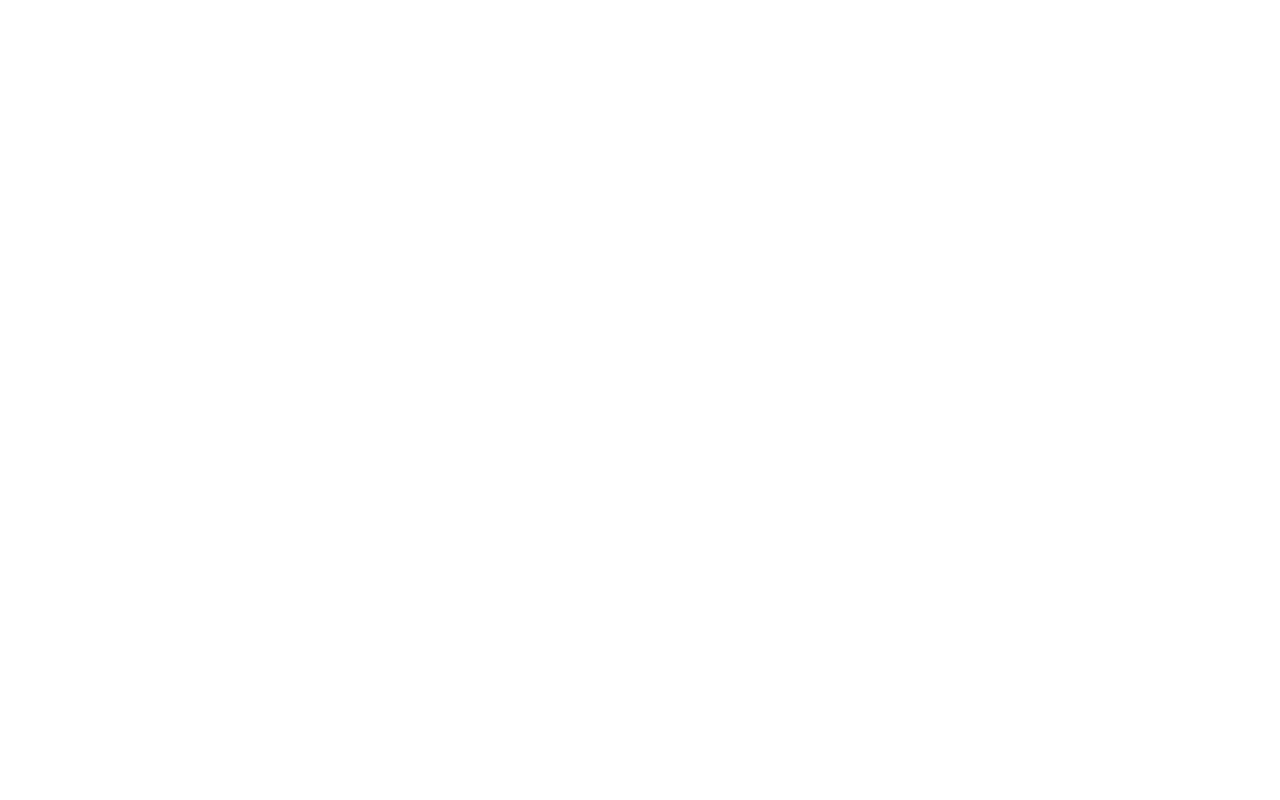
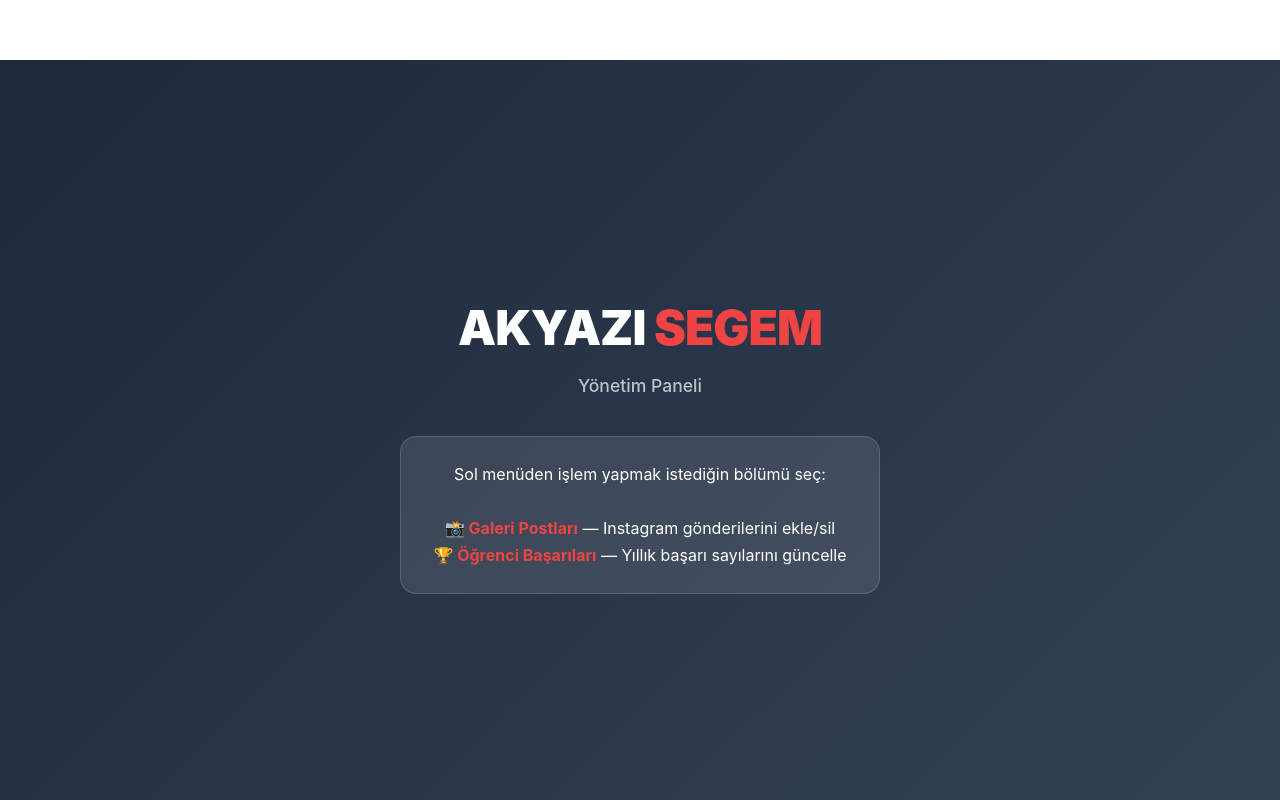
Before and after one commit to Mustafa-Yanar/akyazisegem, a plain HTML site: page admin/index.html in a window 1280 px wide. Drawn offline with Linux system fonts and the light colour scheme.

Commit message:
Add files via upload

```diff
--- a/admin/index.html
+++ b/admin/index.html
@@ -5,14 +5,65 @@
     <meta name="viewport" content="width=device-width, initial-scale=1.0">
     <title>Akyazı SEGEM | Yönetim Paneli</title>
     <style>
-        /* Decap CMS arayüzünü Türkçeleştir ve sadeleştir */
-
-        /* Üst bar başlığını gizle, kendi başlığımızı koy */
-        [class*="AppHeader"] [class*="AppHeaderActions"] button[title*="Quick add"] {
-            display: none !important;
+        /* Karşılama ekranı */
+        #welcome-overlay {
+            display: none;
+            position: fixed;
+            top: 60px;
+            left: 0;
+            right: 0;
+            bottom: 0;
+            background: linear-gradient(135deg, #1e293b 0%, #334155 100%);
+            z-index: 9998;
+            color: white;
+            justify-content: center;
+            align-items: center;
+            text-align: center;
+            font-family: 'Inter', -apple-system, sans-serif;
         }
 
-        /* Add post butonunu daha belirgin yap */
+        #welcome-overlay.active {
+            display: flex;
+        }
+
+        #welcome-overlay .welcome-content {
+            max-width: 700px;
+            padding: 40px;
+        }
+
+        #welcome-overlay h1 {
+            font-size: 3rem;
+            font-weight: 900;
+            letter-spacing: -1px;
+            margin-bottom: 16px;
+        }
+
+        #welcome-overlay h1 span {
+            color: #ef4444;
+        }
+
+        #welcome-overlay .subtitle {
+            font-size: 1.1rem;
+            opacity: 0.7;
+            margin-bottom: 40px;
+            font-weight: 500;
+        }
+
+        #welcome-overlay .nav-hint {
+            background: rgba(255, 255, 255, 0.1);
+            padding: 24px 32px;
+            border-radius: 16px;
+            display: inline-block;
+            font-size: 1rem;
+            line-height: 1.7;
+            border: 1px solid rgba(255, 255, 255, 0.15);
+        }
+
+        #welcome-overlay .nav-hint strong {
+            color: #ef4444;
+        }
+
+        /* "Add post" butonu kırmızı */
         button[class*="ListControl"] {
             background: #ef4444 !important;
             color: white !important;
@@ -39,20 +90,35 @@
             line-height: 1.5 !important;
         }
 
-        /* "UNSAVED CHANGES" yazısını Türkçeleştir */
-        [class*="EditorToolbar"] [class*="StatusButton"] {
-            position: relative;
+        /* Koleksiyon liste ekranında orta paneldeki "Galeri/Başarılar" kutusunu gizle —
+           kullanıcı doğrudan düzenleme ekranına yönlendirilecek */
+        .hide-collection-content [class*="CollectionMain"] > div:nth-child(2),
+        .hide-collection-content [class*="EntryListing"] {
+            visibility: hidden;
         }
     </style>
 </head>
 <body>
+    <!-- Karşılama ekranı (sadece /admin/ kökünde gösterilir) -->
+    <div id="welcome-overlay">
+        <div class="welcome-content">
+            <h1>AKYAZI <span>SEGEM</span></h1>
+            <p class="subtitle">Yönetim Paneli</p>
+            <div class="nav-hint">
+                Sol menüden işlem yapmak istediğin bölümü seç:<br><br>
+                <strong>📸 Galeri Postları</strong> — Instagram gönderilerini ekle/sil<br>
+                <strong>🏆 Öğrenci Başarıları</strong> — Yıllık başarı sayılarını güncelle
+            </div>
+        </div>
+    </div>
+
     <!-- Netlify Identity widget -->
     <script src="https://identity.netlify.com/v1/netlify-identity-widget.js"></script>
     <!-- Decap CMS -->
     <script src="https://unpkg.com/decap-cms@^3.0.0/dist/decap-cms.js"></script>
 
     <script>
-        // Buton metinlerini Türkçeleştir
+        // Buton/etiket metinlerini Türkçeleştir
         const translations = {
             'Publish': 'Yayınla',
             'Publish now': 'Şimdi yayınla',
@@ -85,12 +151,56 @@
             });
         }
 
-        // Sayfa yüklendiğinde ve değiştiğinde Türkçeleştir
-        const observer = new MutationObserver(translateUI);
+        // Otomatik yönlendirme ve karşılama ekranı kontrolü
+        function handleRouting() {
+            const hash = window.location.hash || '';
+            const overlay = document.getElementById('welcome-overlay');
+            const body = document.body;
+
+            // Galeri Postları collection ekranındaysa → direkt Galeri entry'sine git
+            if (hash === '#/collections/gallery') {
+                window.location.hash = '#/collections/gallery/entries/gallery';
+                return;
+            }
+
+            // Öğrenci Başarıları collection ekranındaysa → direkt Başarılar entry'sine git
+            if (hash === '#/collections/achievements') {
+                window.location.hash = '#/collections/achievements/entries/achievements';
+                return;
+            }
+
+            // Ana sayfa veya hash yok → karşılama ekranını göster
+            if (hash === '' || hash === '#/' || hash === '#/collections' || hash === '#') {
+                overlay.classList.add('active');
+                body.classList.add('hide-collection-content');
+            } else {
+                overlay.classList.remove('active');
+                body.classList.remove('hide-collection-content');
+            }
+        }
+
+        // Hash değişikliklerini dinle
+        window.addEventListener('hashchange', handleRouting);
+
+        // Sayfa yüklendiğinde DOM değişikliklerini izle
+        const observer = new MutationObserver(() => {
+            translateUI();
+            handleRouting();
+        });
+
         document.addEventListener('DOMContentLoaded', () => {
             observer.observe(document.body, { childList: true, subtree: true });
             translateUI();
+            handleRouting();
         });
+
+        // CMS hazır olduğunda da bir kez çalıştır
+        if (window.CMS) {
+            window.CMS.registerEventListener({
+                name: 'preSave',
+                handler: () => {}
+            });
+        }
     </script>
 </body>
 </html>
```
